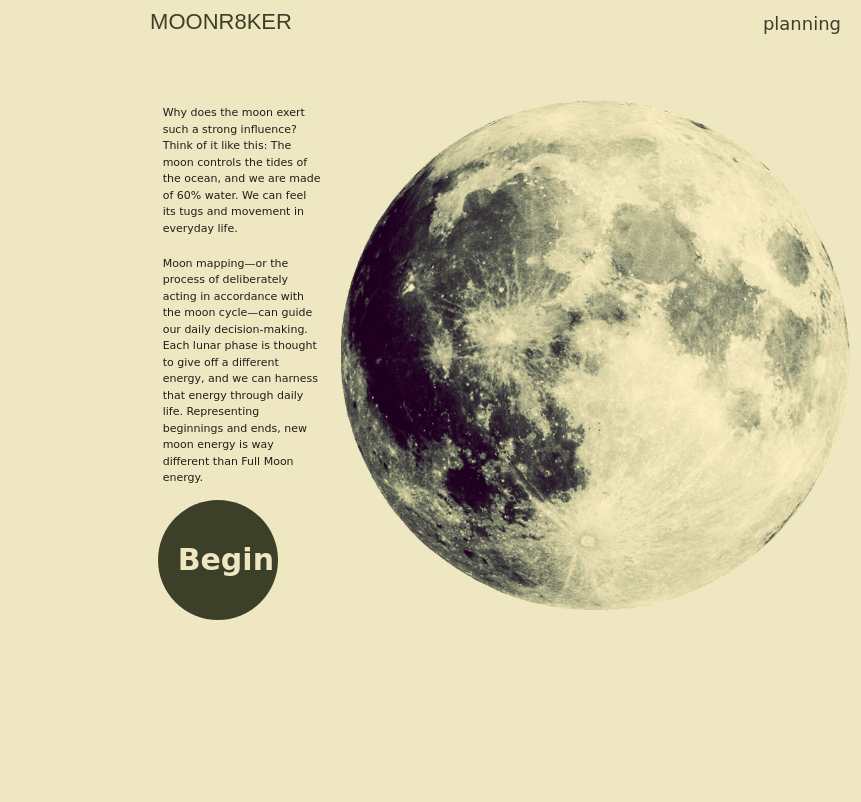
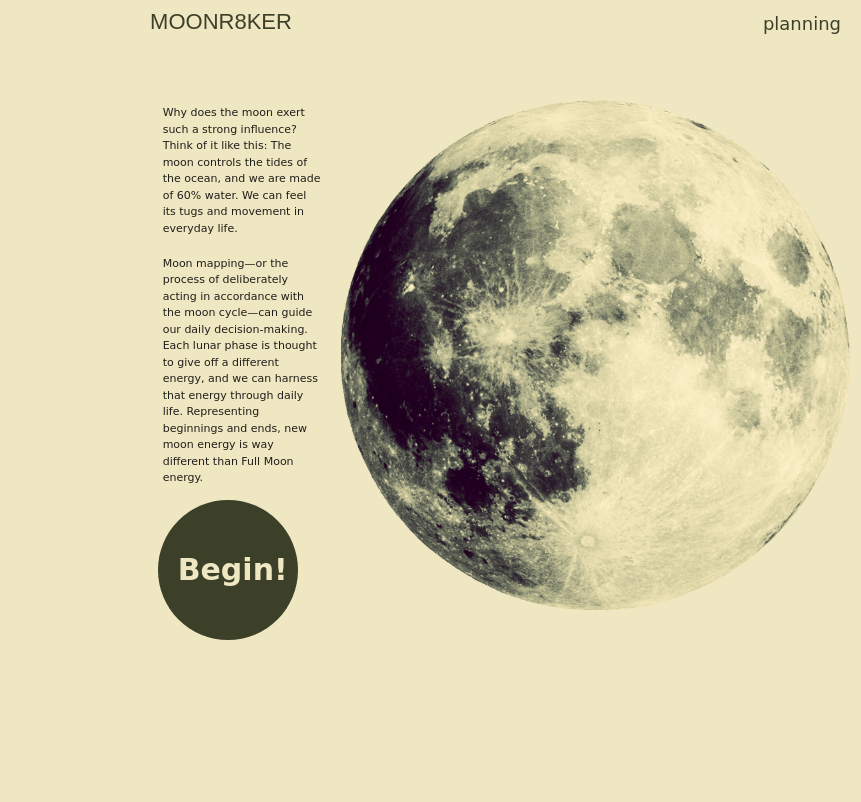
Before and after one commit to DanielMrva/Lunar-Activities, a plain HTML site: page index.html in a window 1280 px wide. Shown: the top 802 px of the page, 419-1280 px from the left. Drawn offline with nearby package versions, Linux system fonts and the light colour scheme; files whose address does not match are found by name; a web font is replaced by a local one.

Commit message:
hopefully final push?

```diff
--- a/Assets/css/style.css
+++ b/Assets/css/style.css
@@ -124,8 +124,8 @@ p {
     border-radius: 50%;
     border: none;
     background-color:var(--darkgreen);
-    height: 120px;
-    width: 120px;
+    height: 140px;
+    width: 140px;
     top: 575px;
     left: 675px;
 }
@@ -299,10 +299,8 @@ button {
 }
 
 
-/* @media only screen and (max-width: 1080px) { */
 .card-li {
   font-size: 1.1rem;
   font-weight: bold;
   font-family: 'Turret Road', cursive;
 }
-  /* } */
--- a/Assets/js/scipt.js
+++ b/Assets/js/scipt.js
@@ -49,6 +49,8 @@ gridEl.addEventListener('DOMContentLoaded', function() {
     getActivity(dateUTC)
   }
 
+  let test = new Date();
+
 
 
 function getActivity (convertedDate) {
@@ -74,7 +76,6 @@ fetch(moonPhaseUrl)
         if (phase === 'New') {
 
             type = "type=education";
-
         }
 
         else if (phase === 'Waxing Crescent') {
@@ -104,7 +105,7 @@ fetch(moonPhaseUrl)
 
         else if (phase === 'Last Quarter') {
 
-            type = "type=charity"
+            type = "type=charity";
         }
 
         else if (phase === 'Waning Crescent') {
@@ -177,11 +178,15 @@ fetch(moonPhaseUrl)
         };
 
 
+
             if (savedActivities.length <= 9) {
                 savedActivities.unshift(newActivity);
-            } else {savedActivities.pop();
+
+            } else {
+                    savedActivities.pop();
                     savedActivities.unshift(newActivity);
             }
+
             if (savedActivities.length > 0) {
                 savedActivities.sort((a, b) => {
                   return a.date - b.date;
```
